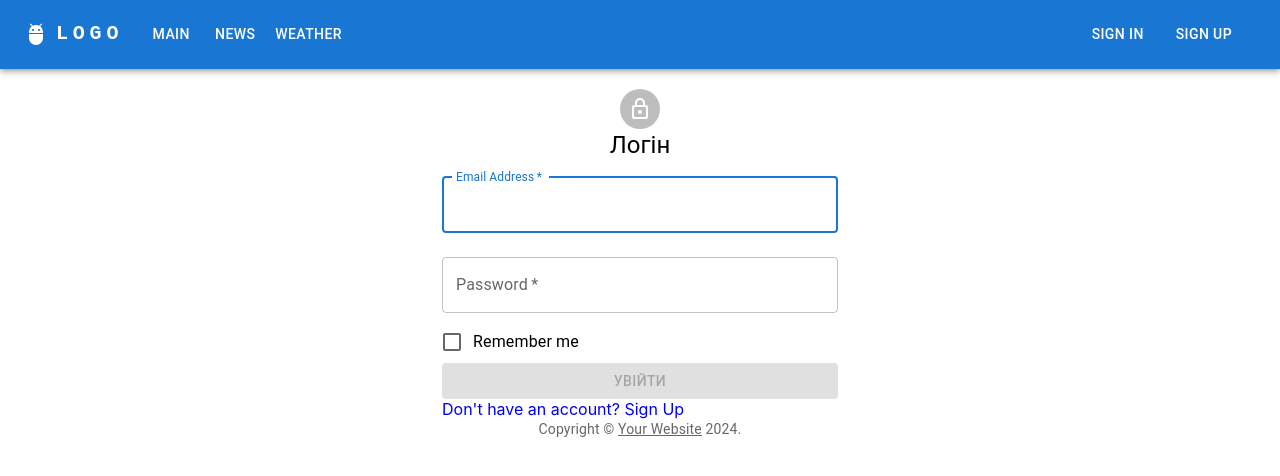
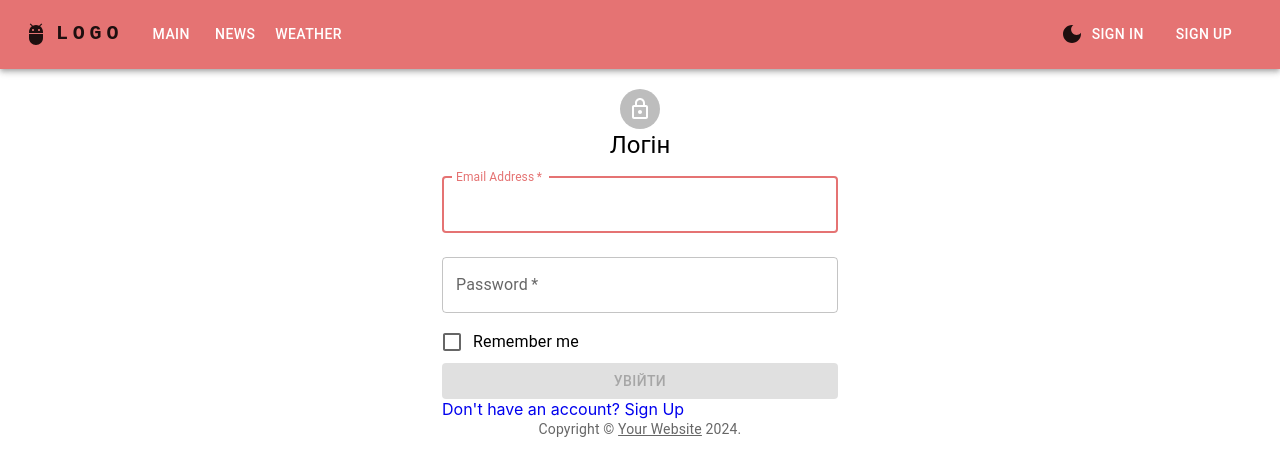
Before and after one commit to potapchukdmytro/SPR311_react, a React (Create React App) app: page /login in a window 1280 px wide. Shown: the top 476 px of the page. Built offline with nearby package versions, Linux system fonts and the light colour scheme.

Commit message:
Add theme reducer and actions

```diff
--- a/src/App.js
+++ b/src/App.js
@@ -11,19 +11,26 @@ import DefaultLayout from "./components/layouts/DefaultLayout";
 import NotFoundPage from "./pages/NotFoundPage";
 import SignUpPage from "./pages/auth/SignUpPage";
 import WeatherPage from "./pages/weatherPage/WeatherPage";
-import { useDispatch } from "react-redux";
+import { useAction } from "./hooks/useAction";
+import { ThemeProvider } from "@mui/material";
+import { darkTheme, lightTheme } from "./theming/themes";
+import { useSelector } from "react-redux";
+
 
 function App() {
-    const auth = localStorage.getItem("auth");
-    const dispatch = useDispatch();
+    const { loginByLocalStorage } = useAction();
+    const { isDark } = useSelector(store => store.themeReducer);
 
-    if(auth != null) {
-        const user = JSON.parse(auth);
-        dispatch({type: "SIGN_IN", payload: user.email});
+    loginByLocalStorage();
+
+    let currentTheme = lightTheme;
+    if(isDark) {
+        currentTheme = darkTheme;
     }
 
     return (
         <div>
+            <ThemeProvider theme={currentTheme}>
                 <Routes>
                     <Route path="/" element={<DefaultLayout />}>
                         <Route index element={<MainPage />} />
@@ -34,6 +41,7 @@ function App() {
                         <Route path="*" element={<NotFoundPage />} />
                     </Route>
                 </Routes>
+            </ThemeProvider>
         </div>
     );
 }
--- a/src/components/Navbar.jsx
+++ b/src/components/Navbar.jsx
@@ -7,41 +7,41 @@ import Typography from "@mui/material/Typography";
 import Menu from "@mui/material/Menu";
 import MenuIcon from "@mui/icons-material/Menu";
 import Container from "@mui/material/Container";
-import Avatar from "@mui/material/Avatar";
 import Button from "@mui/material/Button";
-import Tooltip from "@mui/material/Tooltip";
 import MenuItem from "@mui/material/MenuItem";
 import AdbIcon from "@mui/icons-material/Adb";
 import { Link } from "react-router-dom";
 import { useSelector } from "react-redux";
+import { useAction } from "../hooks/useAction";
+import DarkModeIcon from '@mui/icons-material/DarkMode';
 
 const pages = [
     { id: 1, name: "Main", url: "/" },
     { id: 2, name: "News", url: "/news" },
     { id: 3, name: "Weather", url: "/weather" },
 ];
-const settings = ["Profile", "Account", "Dashboard", "Logout"];
 
 function Navbar() {
     const [anchorElNav, setAnchorElNav] = React.useState(null);
-    const [anchorElUser, setAnchorElUser] = React.useState(null);
 
     // отримання даних зі store
     const { isAuth, email } = useSelector((store) => store.authReducer);
+    const { logout, switchTheme } = useAction();
 
     const handleOpenNavMenu = (event) => {
         setAnchorElNav(event.currentTarget);
-    };
-    const handleOpenUserMenu = (event) => {
-        setAnchorElUser(event.currentTarget);
     };
 
     const handleCloseNavMenu = () => {
         setAnchorElNav(null);
     };
 
-    const handleCloseUserMenu = () => {
-        setAnchorElUser(null);
+    const logoutHandler = () => {
+        logout();
+    };
+
+    const switchThemeHandler = () => {
+        switchTheme();
     };
 
     return (
@@ -157,7 +157,7 @@ function Navbar() {
                             </Link>
                         ))}
                     </Box>
-
+                        <DarkModeIcon onClick={switchThemeHandler} sx={{cursor: "pointer"}}/>
                     {isAuth == false ? (
                         <Box sx={{ flexGrow: 0 }}>
                             <Link to="/login">
@@ -178,7 +178,7 @@ function Navbar() {
                                     {email}
                                 </Button>
                             </Link>
-                            <Button sx={{ color: "white", mr: 2 }}>
+                            <Button onClick={logoutHandler} sx={{ color: "white", mr: 2 }}>
                                 Logout
                             </Button>
                         </Box>
@@ -190,44 +190,3 @@ function Navbar() {
 }
 
 export default Navbar;
-
-{
-    /* <Tooltip title="Open settings">
-                            <IconButton
-                                onClick={handleOpenUserMenu}
-                                sx={{ p: 0 }}
-                            >
-                                <Avatar
-                                    alt="Remy Sharp"
-                                    src="/static/images/avatar/2.jpg"
-                                />
-                            </IconButton>
-                        </Tooltip>
-                        <Menu
-                            sx={{ mt: "45px" }}
-                            id="menu-appbar"
-                            anchorEl={anchorElUser}
-                            anchorOrigin={{
-                                vertical: "top",
-                                horizontal: "right",
-                            }}
-                            keepMounted
-                            transformOrigin={{
-                                vertical: "top",
-                                horizontal: "right",
-                            }}
-                            open={Boolean(anchorElUser)}
-                            onClose={handleCloseUserMenu}
-                        >
-                            {settings.map((setting) => (
-                                <MenuItem
-                                    key={setting}
-                                    onClick={handleCloseUserMenu}
-                                >
-                                    <Typography textAlign="center">
-                                        {setting}
-                                    </Typography>
-                                </MenuItem>
-                            ))}
-                        </Menu> */
-}
--- /dev/null
+++ b/src/hooks/useAction.js
@@ -0,0 +1,8 @@
+import { useDispatch } from "react-redux";
+import { bindActionCreators } from "@reduxjs/toolkit";
+import { actions } from "../store/actionCreators";
+
+export const useAction = () => {
+    const dispatch = useDispatch();
+    return bindActionCreators(actions, dispatch);
+};
--- a/src/pages/auth/SignInPage.jsx
+++ b/src/pages/auth/SignInPage.jsx
@@ -14,11 +14,11 @@ import LockOutlinedIcon from "@mui/icons-material/LockOutlined";
 import { useFormik } from "formik";
 import { Link, useNavigate } from "react-router-dom";
 import * as Yup from "yup";
-import { useDispatch } from "react-redux";
+import { useAction } from "../../hooks/useAction";
 
 function SignInPage() {
     const navigate = useNavigate();
-    const dispatch = useDispatch();
+    const { signIn } = useAction();
 
     const initFormValues = {
         email: "",
@@ -45,12 +45,7 @@ function SignInPage() {
     });
 
     function submitHandler(values) {
-        const json = JSON.stringify(values);
-        localStorage.setItem("auth", json);
-
-        const email = values.email;
-        dispatch({ type: "SIGN_IN", payload: email });
-
+        signIn(values);
         navigate("/")
     }
 
--- /dev/null
+++ b/src/store/actionCreators.js
@@ -0,0 +1,7 @@
+import * as AuthActions from "./reducers/authReducer/actions";
+import * as ThemeActions from "./reducers/themeReducer/actions";
+
+export const actions = {
+    ...AuthActions,
+    ...ThemeActions
+};
--- a/src/store/reducers/authReducer/AuthReducer.js
+++ b/src/store/reducers/authReducer/AuthReducer.js
@@ -7,6 +7,8 @@ const AuthReducer = (state = initAuthState, action) => {
     switch(action.type) {
         case "SIGN_IN":
             return { ...state, isAuth: true, email: action.payload };
+        case "LOGOUT":
+            return { ...state, isAuth: false, email: null };
         default:
             return state;
     }
--- /dev/null
+++ b/src/store/reducers/authReducer/actions.js
@@ -0,0 +1,20 @@
+export const signIn = (values) => (dispatch) => {
+    const json = JSON.stringify(values);
+    localStorage.setItem("auth", json);
+
+    const email = values.email;
+    dispatch({ type: "SIGN_IN", payload: email });
+};
+
+export const loginByLocalStorage = () => (dispatch) => {
+    const auth = localStorage.getItem("auth");
+    if (auth != null) {
+        const user = JSON.parse(auth);
+        dispatch({ type: "SIGN_IN", payload: user.email });
+    }
+};
+
+export const logout = () => (dispatch) => {
+    localStorage.removeItem("auth");
+    dispatch({ type: "LOGOUT" });
+};
--- a/src/store/reducers/index.js
+++ b/src/store/reducers/index.js
@@ -1,9 +1,11 @@
 import { combineReducers } from "@reduxjs/toolkit";
 import AuthReducer from "./authReducer/AuthReducer";
+import ThemeReducer from "./themeReducer/ThemeReducer";
 
 const rootReducer = combineReducers({
     // name   :  reducer
-    authReducer: AuthReducer
+    authReducer: AuthReducer,
+    themeReducer: ThemeReducer
 });
 
 export default rootReducer;
--- /dev/null
+++ b/src/store/reducers/themeReducer/ThemeReducer.js
@@ -0,0 +1,14 @@
+const initThemeState = {
+    isDark: false
+};
+
+const ThemeReducer = (state = initThemeState, action) => {
+    switch(action.type) {
+        case "SWITCH_THEME":
+            return { ...state, isDark: !state.isDark };
+        default:
+            return state;
+    }
+}
+
+export default ThemeReducer;
--- /dev/null
+++ b/src/store/reducers/themeReducer/actions.js
@@ -0,0 +1,3 @@
+export const switchTheme = () => (dispatch) => {
+    dispatch({ type: "SWITCH_THEME" });
+};
--- /dev/null
+++ b/src/theming/themes.js
@@ -0,0 +1,32 @@
+import { grey, green, red } from "@mui/material/colors";
+import { createTheme } from "@mui/material";
+
+export const darkTheme = createTheme({
+    palette: {
+        primary: {
+            light: grey[500],
+            main: grey[700],
+            dark: grey[900],
+        },
+        secondary: {
+            light: green[200],
+            main: "#798897",
+            dark: green[800],
+        }
+    },
+});
+
+export const lightTheme = createTheme({
+    palette: {
+        primary: {
+            light: red[100],
+            main: red[300],
+            dark: red[600],
+        },
+        secondary: {
+            light: green[200],
+            main: "#798897",
+            dark: green[800],
+        }
+    },
+});
```
Lines whose indentation alone changed are shown as unchanged.
